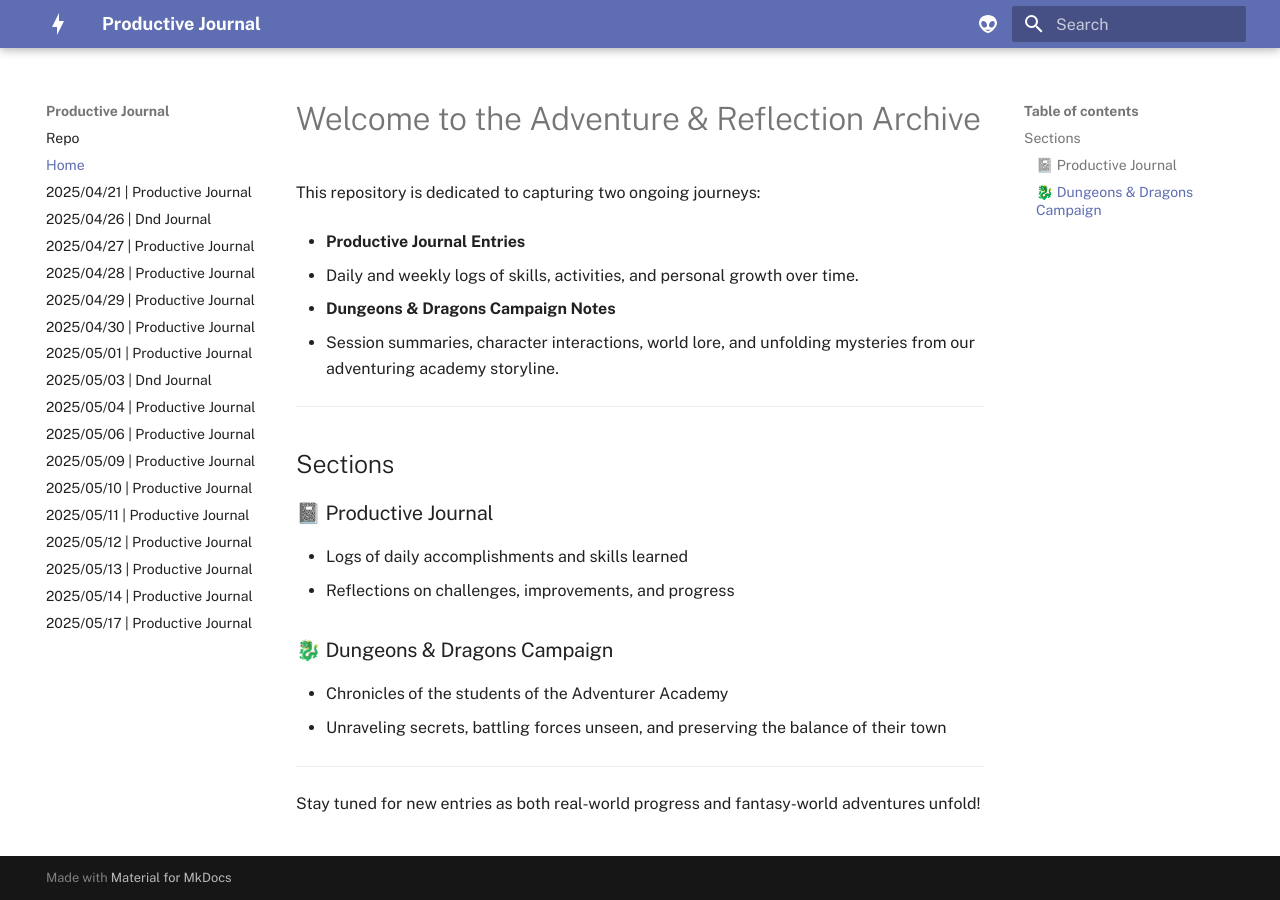
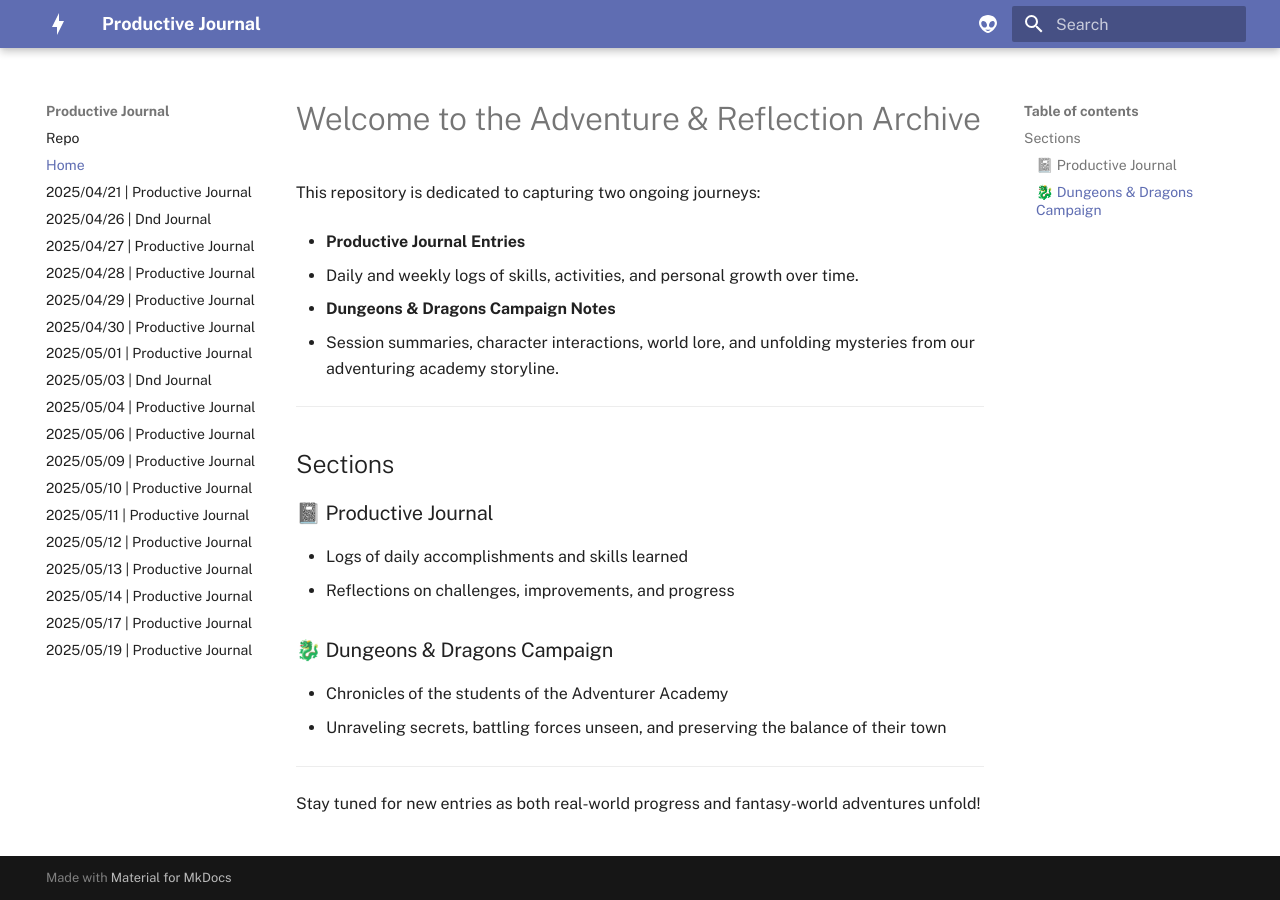
Before and after one commit to scondo-prof/productiveJournal, an MkDocs documentation site: the page built from docs/index.md, in a window 1280 px wide. Built offline with MkDocs 1.6.1 and Material for MkDocs 9.7.7, drawn with Linux system fonts in a browser that asks for light colours.

Commit message:
dev/hooked up nav

```diff
--- a/mkdocs.yaml
+++ b/mkdocs.yaml
@@ -67,3 +67,4 @@ nav:
   - 2025/05/13 | Productive Journal: weeklyProductiveJournal/2025/5/13/dailyProgress.md
   - 2025/05/14 | Productive Journal: weeklyProductiveJournal/2025/5/14/dailyProgress.md
   - 2025/05/17 | Productive Journal: weeklyProductiveJournal/2025/5/17/dailyProgress.md
+  - 2025/05/19 | Productive Journal: weeklyProductiveJournal/2025/5/19/dailyProgress.md
```
